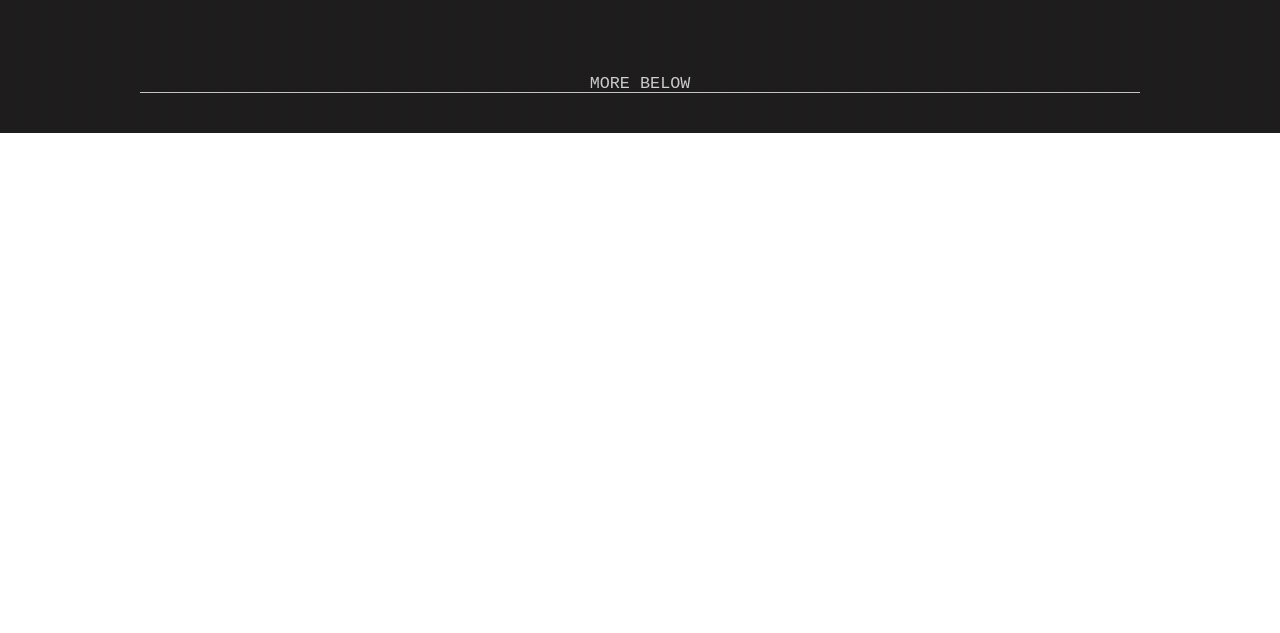
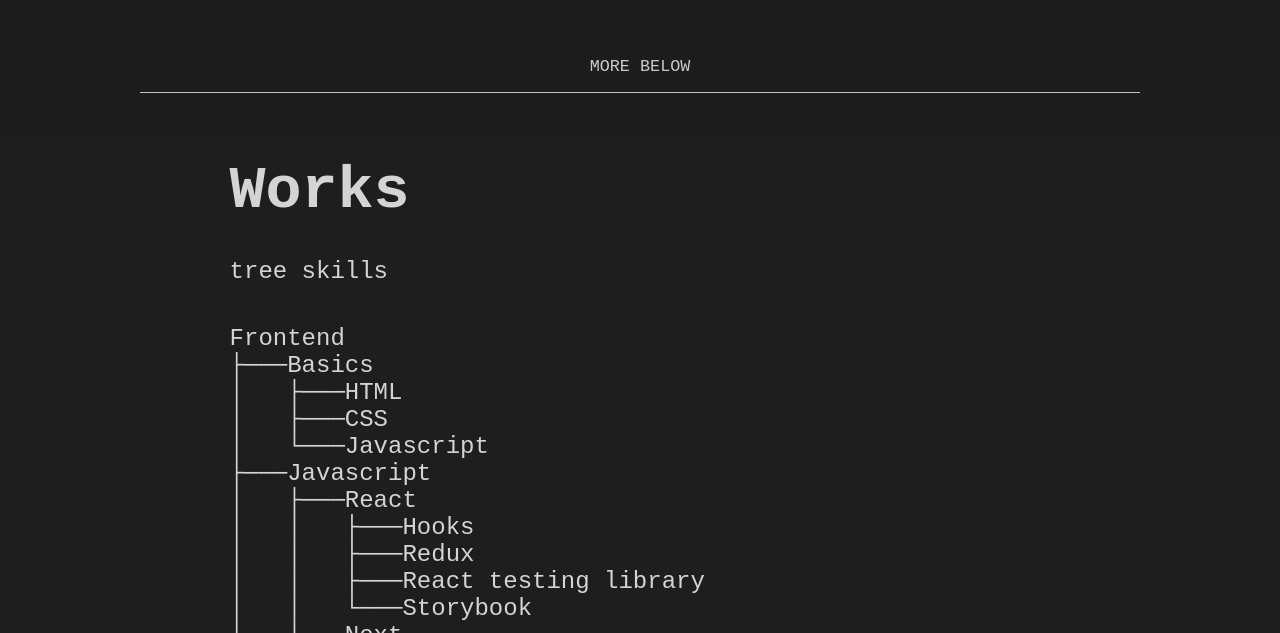
Before and after one commit to sqing73/portfolio, a React (Vite) app: page / in a window 1280 px wide. Shown: the part 667-1300 px from the top of the page. Before the commit the page ends 800 px from the top, so only its background shows below. Built offline with nearby package versions, Linux system fonts and the light colour scheme.

Commit message:
add stack page and fix type bugs

```diff
--- a/index.html
+++ b/index.html
@@ -2,15 +2,9 @@
 <html lang="en">
   <head>
     <meta charset="UTF-8" />
-    <link rel="icon" type="image/svg+xml" href="/vite.svg" />
+    <link rel="icon" type="image/png" href="/green-mountain.png" />
     <meta name="viewport" content="width=device-width, initial-scale=1.0" />
-    <link rel="preconnect" href="https://fonts.googleapis.com" />
-    <link rel="preconnect" href="https://fonts.gstatic.com" crossorigin />
-    <link
-      href="https://fonts.googleapis.com/css2?family=Source+Code+Pro:ital,wght@0,200..900;1,200..900&display=swap"
-      rel="stylesheet"
-    />
-    <title>Vite + React + TS</title>
+    <title>Shan Qing | Developer</title>
   </head>
   <body>
     <div id="root"></div>
--- a/src/App.tsx
+++ b/src/App.tsx
@@ -4,6 +4,7 @@
 import styled, { ThemeProvider } from "styled-components";
 import { useAppSelector } from "./store/index.ts";
 import HomePage from "./pages/HomePage.tsx";
+import StackPage from "./pages/StackPage.tsx";
 import { useAppDispatch } from "./store/index.ts";
 import {
   typeSpeedSlowed,
@@ -48,6 +49,8 @@
       <AppContainer>
         <Header />
         <HomePage />
+        <StackPage />
+        {/* TODO:adjust space for stackpage */}
       </AppContainer>
     </ThemeProvider>
   );
@@ -57,11 +60,10 @@
 
 const AppContainer = styled.div`
   width: 100%;
-  height: 100vh;
+  min-height: 100vh;
   background-color: ${(props) => props.theme.colors.secondary};
   display: flex;
   flex-direction: column;
-  /* justify-content: center; */
   align-items: center;
 
   &::before {
--- a/src/components/Header.tsx
+++ b/src/components/Header.tsx
@@ -34,6 +34,8 @@
   max-width: 1000px;
   display: flex;
   justify-content: center;
+  opacity: 0.9;
+  background-color: ${(props) => props.theme.colors.secondary};
 `;
 
 const NavContainer = styled.nav`
--- /dev/null
+++ b/src/components/SkillTree.tsx
@@ -0,0 +1,125 @@
+import React from "react";
+import styled from "styled-components";
+
+export type NestedArray<T> = [T, NestedArray<T>[] | T[]];
+
+interface TreeProps {
+  folder: string;
+  skills: NestedArray<string>;
+}
+
+interface SubtreeProps {
+  subFolder: string;
+  nodes: NestedArray<string>;
+}
+
+const SubSkillTree: React.FC<SubtreeProps> = ({
+  subFolder,
+  nodes,
+}: SubtreeProps) => {
+  const nestedFolder = Array.isArray(nodes[0]);
+
+  return (
+    <StyledListItem>
+      {subFolder}
+      <NestedStyledList>
+        {!nestedFolder &&
+          nodes.map((node) => (
+            <StyledListItem key={`${subFolder}-${node}`}>{node}</StyledListItem>
+          ))}
+        {nestedFolder &&
+          nodes.map((folderNode) => {
+            const folderName = folderNode[0] as string;
+            const folderNodes = folderNode[1] as NestedArray<string>;
+            return (
+              <SubSkillTree
+                subFolder={folderName}
+                nodes={folderNodes}
+                key={folderName}
+              />
+            );
+          })}
+      </NestedStyledList>
+    </StyledListItem>
+  );
+};
+
+const SkillTree: React.FC<TreeProps> = ({ skills, folder }: TreeProps) => {
+  return (
+    <StyledList>
+      <HeaderListItem>{folder}</HeaderListItem>
+      {skills.map((element) => {
+        const subFolder = element[0] as string;
+        const nodes = element[1] as NestedArray<string>;
+        return (
+          <SubSkillTree subFolder={subFolder} nodes={nodes} key={subFolder} />
+        );
+      })}
+    </StyledList>
+  );
+};
+
+export default SkillTree;
+
+const StyledList = styled.ul`
+  text-align: left;
+  list-style-position: inside;
+  margin-bottom: 5vw;
+  min-height: 50%;
+`;
+
+const NestedStyledList = styled.ul`
+  margin: 0;
+`;
+
+const HeaderListItem = styled.li`
+  list-style-type: none;
+`;
+
+const StyledListItem = styled.li`
+  list-style-type: "├───";
+
+  &:last-of-type {
+    list-style-type: "└───";
+  }
+
+  & ul li {
+    list-style-type: "│\\00a0\\00a0\\00a0├───";
+  }
+
+  & ul li:last-of-type {
+    list-style-type: "│\\00a0\\00a0\\00a0└───";
+  }
+
+  &:last-of-type ul li:last-of-type {
+    list-style-type: "\\00a0\\00a0\\00a0\\00a0└───";
+  }
+
+  &:last-of-type ul li {
+    list-style-type: "\\00a0\\00a0\\00a0\\00a0├───";
+  }
+
+  & ul li ul li {
+    list-style-type: "│\\00a0\\00a0\\00a0│\\00a0\\00a0\\00a0├───";
+  }
+
+  & ul li ul li:last-of-type {
+    list-style-type: "│\\00a0\\00a0\\00a0│\\00a0\\00a0\\00a0└───";
+  }
+
+  & ul li:last-of-type ul li:last-of-type {
+    list-style-type: "│\\00a0\\00a0\\00a0\\00a0\\00a0\\00a0\\00a0└───";
+  }
+
+  & ul li:last-of-type ul li {
+    list-style-type: "│\\00a0\\00a0\\00a0\\00a0\\00a0\\00a0\\00a0├───";
+  }
+
+  &:last-of-type ul li:last-of-type ul li {
+    list-style-type: "\\00a0\\00a0\\00a0\\00a0\\00a0\\00a0\\00a0\\00a0├───";
+  }
+
+  &:last-of-type ul li:last-of-type ul li:last-of-type {
+    list-style-type: "\\00a0\\00a0\\00a0\\00a0\\00a0\\00a0\\00a0\\00a0└───";
+  }
+`;
--- /dev/null
+++ b/src/components/StackPageContent.tsx
@@ -0,0 +1,33 @@
+import { Paragraph, Title } from "./UI";
+import styled from "styled-components";
+import useTypeWord from "../hooks/useTyper";
+import { useEffect } from "react";
+
+const words = ["Works", "tree skills"];
+
+interface Props {
+  onRenderComplete: () => void;
+}
+
+const WorkPageContent: React.FC<Props> = ({ onRenderComplete }) => {
+  const [title, command] = useTypeWord(words);
+  useEffect(() => {
+    const wordsLength = words.reduce((acc, e) => acc + e.length, 0);
+    const renderedLength = (title?.length || 0) + (command?.length || 0);
+    if (wordsLength === renderedLength) {
+      onRenderComplete();
+    }
+  }, [title, command, onRenderComplete]);
+  return (
+    <>
+      <StyledTitle>{title}</StyledTitle>
+      <Paragraph>{command}</Paragraph>
+    </>
+  );
+};
+
+export default WorkPageContent;
+
+const StyledTitle = styled(Title)`
+  padding-bottom: 4%;
+`;
--- a/src/components/UI.tsx
+++ b/src/components/UI.tsx
@@ -7,25 +7,27 @@
   color: ${(props) => props.theme.colors.main};
   display: flex;
   flex-direction: column;
+  align-items: stretch;
   border-bottom: 1px solid ${(props) => props.theme.colors.main};
-  justify-content: start;
+  min-height: 90vh;
 
   &:first-of-type {
-    min-height: 95vh;
+    height: 95vh;
   }
 `;
 
 export const Title = styled.h1`
   font-size: 2.5rem;
   color: ${(props) => props.theme.colors.main};
-`;
-
-export const Comment = styled.p`
-  font-size: 1rem;
-  color: ${(props) => props.theme.colors.comment};
+  min-height: 3rem;
 `;
 
 export const Paragraph = styled.p`
   font-size: 1rem;
   color: ${(props) => props.theme.colors.main};
+  min-height: 1.5rem;
 `;
+
+export const Comment = styled(Paragraph)`
+  color: ${(props) => props.theme.colors.comment};
+`;
--- /dev/null
+++ b/src/hooks/useShouldRender.tsx
@@ -0,0 +1,30 @@
+import { useState, useEffect, useRef } from "react";
+
+const useShouldRender = (ref: React.RefObject<HTMLElement>): boolean => {
+  const [inView, setInView] = useState(false);
+  const rendered = useRef<boolean>(false);
+
+  if (inView) {
+    rendered.current = true;
+  }
+
+  useEffect(() => {
+    const handleScroll = () => {
+      if (ref.current) {
+        const box = ref.current.getBoundingClientRect();
+        const padding = window.innerHeight * 0.25;
+        const isInView =
+          box.top < window.innerHeight - padding && box.bottom >= 0;
+        setInView(isInView);
+      }
+    };
+
+    window.addEventListener("scroll", handleScroll);
+    return () => {
+      window.removeEventListener("scroll", handleScroll);
+    };
+  }, [ref]);
+  return rendered.current || inView;
+};
+
+export default useShouldRender;
--- a/src/pages/HomePage.tsx
+++ b/src/pages/HomePage.tsx
@@ -19,7 +19,7 @@
       <StyledTitle>{lastname}</StyledTitle>
       <StyledComment>{comment}</StyledComment>
       <StyledParagraph>{intro}</StyledParagraph>
-      <Paragraph>{introSkills}</Paragraph>
+      <DoubleLineParagraph>{introSkills}</DoubleLineParagraph>
       <BottomParagraph>more below</BottomParagraph>
     </PageContainer>
   );
@@ -28,15 +28,19 @@
 export default HomePage;
 
 const StyledTitle = styled(Title)`
-  padding-bottom: 2rem;
+  padding-bottom: 4%;
 `;
 
 const StyledComment = styled(Comment)`
-  padding-bottom: 2rem;
+  padding-bottom: 4%;
 `;
 
 const StyledParagraph = styled(Paragraph)`
-  padding-bottom: 2rem;
+  padding-bottom: 4%;
+`;
+
+const DoubleLineParagraph = styled(StyledParagraph)`
+  min-height: 3rem;
 `;
 
 const BottomParagraph = styled(Paragraph)`
--- /dev/null
+++ b/src/pages/StackPage.tsx
@@ -0,0 +1,77 @@
+import { PageContainer } from "../components/UI";
+import { useEffect, useRef, useState } from "react";
+import Content from "../components/StackPageContent";
+import SkillTree from "../components/SkillTree";
+import useShouldRender from "../hooks/useShouldRender";
+import styled from "styled-components";
+import { NestedArray } from "../components/SkillTree";
+
+const frontendSkills = [
+  ["Basics", ["HTML", "CSS", "Javascript"]],
+  [
+    "Javascript",
+    [
+      ["React", ["Hooks", "Redux", "React testing library", "Storybook"]],
+      ["Next", ["Server Side Rendering", "Vercel"]],
+    ],
+  ],
+  ["CSS", ["SASS", "Less", "Styled-component", "Tailwind CSS"]],
+  ["Tools", ["npm", "Wepback"]],
+];
+
+const backendSkills = [
+  ["Javascript", ["NodeJS", "Next", "Express"]],
+  ["Java", [["Spring", ["Spring Boot", "Spring Data", "Srping Security"]]]],
+  ["Golang", ["microservices"]],
+  ["Data Store", ["MongoDB", "PostgreSQL", "Redis", "Elasticsearch"]],
+];
+
+const devopsSkills = [
+  ["Cloud", ["AWS", "IBM Cloud"]],
+  ["Continer", ["Docker", "Kubernetes"]],
+  ["CI/CD", ["Github Actions"]],
+];
+
+const WorksPage = () => {
+  const [contentRendered, setContentRendered] = useState<boolean>(false);
+  const ref = useRef<HTMLDivElement>(null);
+  const shouldRenderContent = useShouldRender(ref);
+
+  const handleContentRendered = async () => {
+    await new Promise((resolve) => setTimeout(resolve, 500));
+    setContentRendered(true);
+  };
+  useEffect;
+
+  return (
+    <PageContainer ref={ref}>
+      <ContentContainer>
+        {shouldRenderContent && (
+          <Content onRenderComplete={handleContentRendered} />
+        )}
+      </ContentContainer>
+      {contentRendered && (
+        <>
+          <SkillTree
+            skills={frontendSkills as NestedArray<string>}
+            folder="Frontend"
+          />
+          <SkillTree
+            skills={backendSkills as NestedArray<string>}
+            folder="Backend"
+          />
+          <SkillTree
+            skills={devopsSkills as NestedArray<string>}
+            folder="Devops"
+          />
+        </>
+      )}
+    </PageContainer>
+  );
+};
+
+export default WorksPage;
+
+const ContentContainer = styled.div`
+  height: 7rem;
+`;
```
Also changed, not shown: public/green-mountain.png (added).
